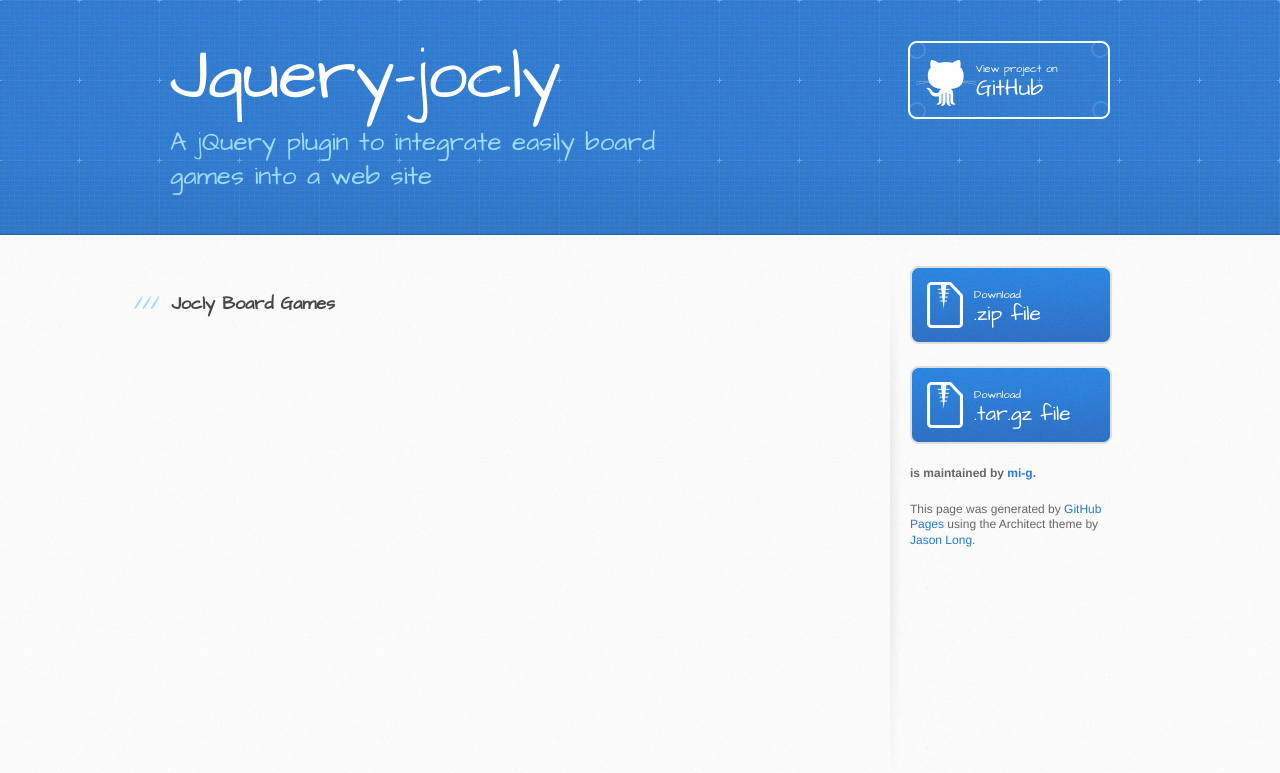
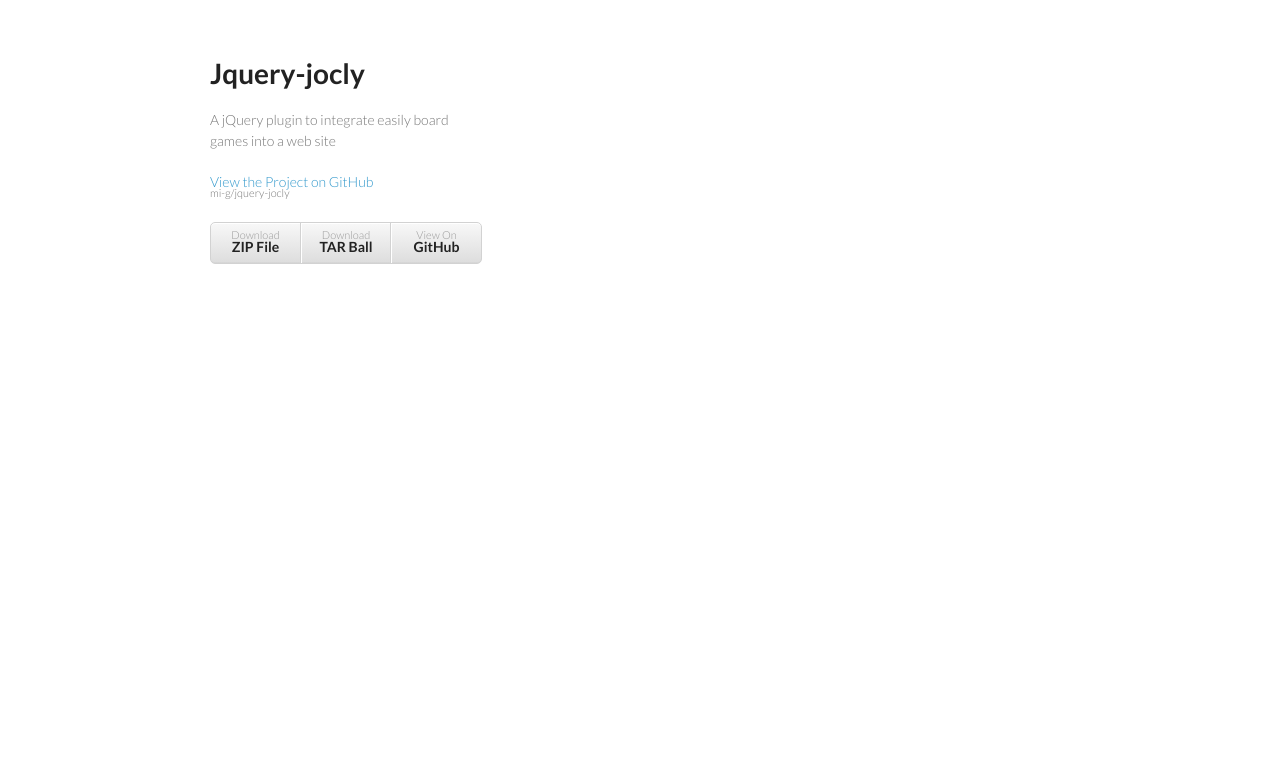
Before and after one commit to mi-g/jquery-jocly, a plain HTML site: page index.html in a window 1280 px wide. Drawn offline with Linux system fonts and the light colour scheme.

Commit message:
html changes

```diff
--- a/index.html
+++ b/index.html
@@ -1,64 +1,62 @@
-<!DOCTYPE html>
+<!doctype html>
 <html>
 <head>
-    <meta charset='utf-8'>
+<meta charset="utf-8">
 <meta http-equiv="X-UA-Compatible" content="chrome=1">
-    <meta name="viewport" content="width=device-width, initial-scale=1, maximum-scale=1">
-    <link href='https://fonts.googleapis.com/css?family=Architects+Daughter' rel='stylesheet' type='text/css'>
-    <link rel="stylesheet" type="text/css" href="stylesheets/stylesheet.css" media="screen" />
-    <link rel="stylesheet" type="text/css" href="stylesheets/pygment_trac.css" media="screen" />
-    <link rel="stylesheet" type="text/css" href="stylesheets/print.css" media="print" />
+<title>Jquery-jocly by mi-g</title>
 
+<link rel="stylesheet" href="stylesheets/styles.css">
+<link rel="stylesheet" href="stylesheets/pygment_trac.css">
+<meta name="viewport"
+	content="width=device-width, initial-scale=1, user-scalable=no">
 <!--[if lt IE 9]>
     <script src="//html5shiv.googlecode.com/svn/trunk/html5.js"></script>
     <![endif]-->
+</head>
+<body>
+	<div class="wrapper">
+		<header>
+			<h1>Jquery-jocly</h1>
+			<p>A jQuery plugin to integrate easily board games into a web
+				site</p>
 
-    <title>Jquery-jocly by mi-g</title>
-  </head>
+			<p class="view">
+				<a href="https://github.com/mi-g/jquery-jocly">View the Project
+					on GitHub <small>mi-g/jquery-jocly</small>
+				</a>
+			</p>
 
-  <body>
-    <header>
-      <div class="inner">
-        <h1>Jquery-jocly</h1>
-        <h2>A jQuery plugin to integrate easily board games into a web site</h2>
-        <a href="https://github.com/mi-g/jquery-jocly" class="button"><small>View project on</small>GitHub</a>
-      </div>
+
+			<ul>
+				<li><a
+					href="https://github.com/mi-g/jquery-jocly/zipball/master">Download
+						<strong>ZIP File</strong>
+				</a></li>
+				<li><a
+					href="https://github.com/mi-g/jquery-jocly/tarball/master">Download
+						<strong>TAR Ball</strong>
+				</a></li>
+				<li><a href="https://github.com/mi-g/jquery-jocly">View On
+						<strong>GitHub</strong>
+				</a></li>
+			</ul>
 		</header>
-
-    <div id="content-wrapper">
-      <div class="inner clearfix">
-        <section id="main-content">
-          <h3>
-<a name="jocly-board-games" class="anchor" href="#jocly-board-games"><span class="octicon octicon-link"></span></a>Jocly Board Games</h3>
-        </section>
-
-        <aside id="sidebar">
-          <a href="https://github.com/mi-g/jquery-jocly/zipball/master" class="button">
-            <small>Download</small>
-            .zip file
-          </a>
-          <a href="https://github.com/mi-g/jquery-jocly/tarball/master" class="button">
-            <small>Download</small>
-            .tar.gz file
-          </a>
-
-          <p class="repo-owner"><a href="https://github.com/mi-g/jquery-jocly"></a> is maintained by <a href="https://github.com/mi-g">mi-g</a>.</p>
-
-          <p>This page was generated by <a href="https://pages.github.com">GitHub Pages</a> using the Architect theme by <a href="https://twitter.com/jasonlong">Jason Long</a>.</p>
-        </aside>
-      </div>
-    </div>
+		<section>
 
 			<script type="text/javascript">
-            var gaJsHost = (("https:" == document.location.protocol) ? "https://ssl." : "http://www.");
-            document.write(unescape("%3Cscript src='" + gaJsHost + "google-analytics.com/ga.js' type='text/javascript'%3E%3C/script%3E"));
+				var gaJsHost = (("https:" == document.location.protocol) ? "https://ssl."
+						: "http://www.");
+				document
+						.write(unescape("%3Cscript src='"
+								+ gaJsHost
+								+ "google-analytics.com/ga.js' type='text/javascript'%3E%3C/script%3E"));
 			</script>
 			<script type="text/javascript">
 				try {
 					var pageTracker = _gat._getTracker("UA-1041911-15");
 					pageTracker._trackPageview();
-            } catch(err) {}
+				} catch (err) {
+				}
 			</script>
-
 </body>
 </html>
```
Lines whose indentation alone changed are shown as unchanged.
